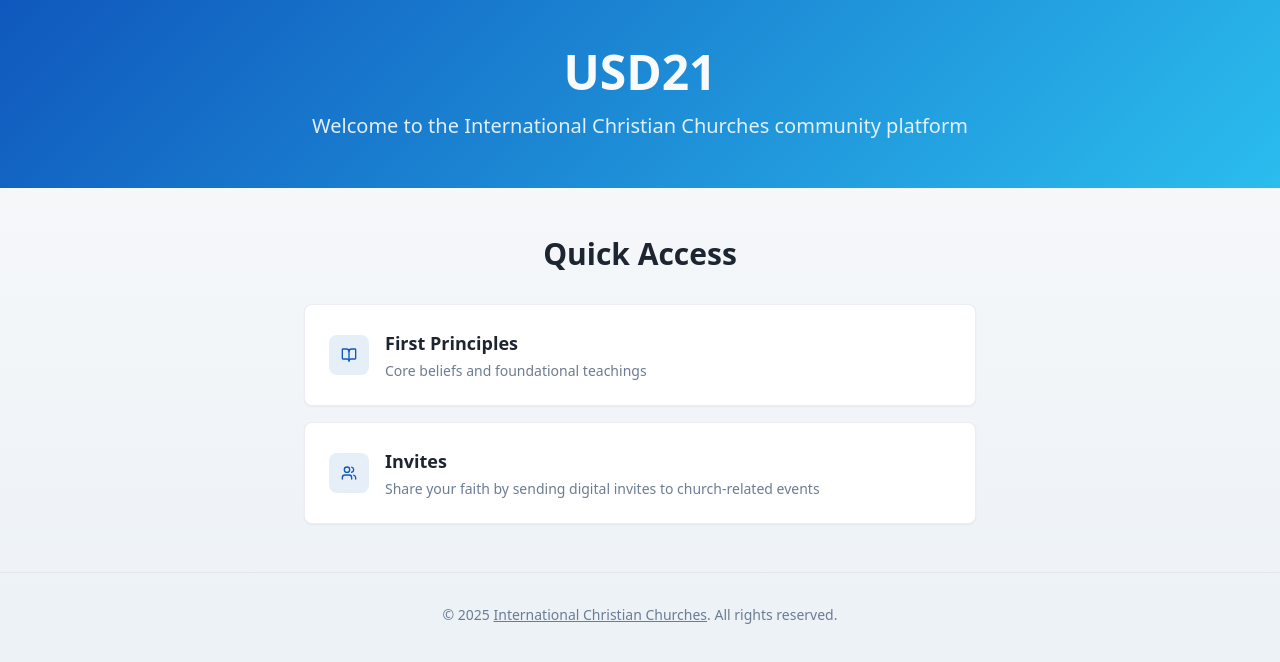
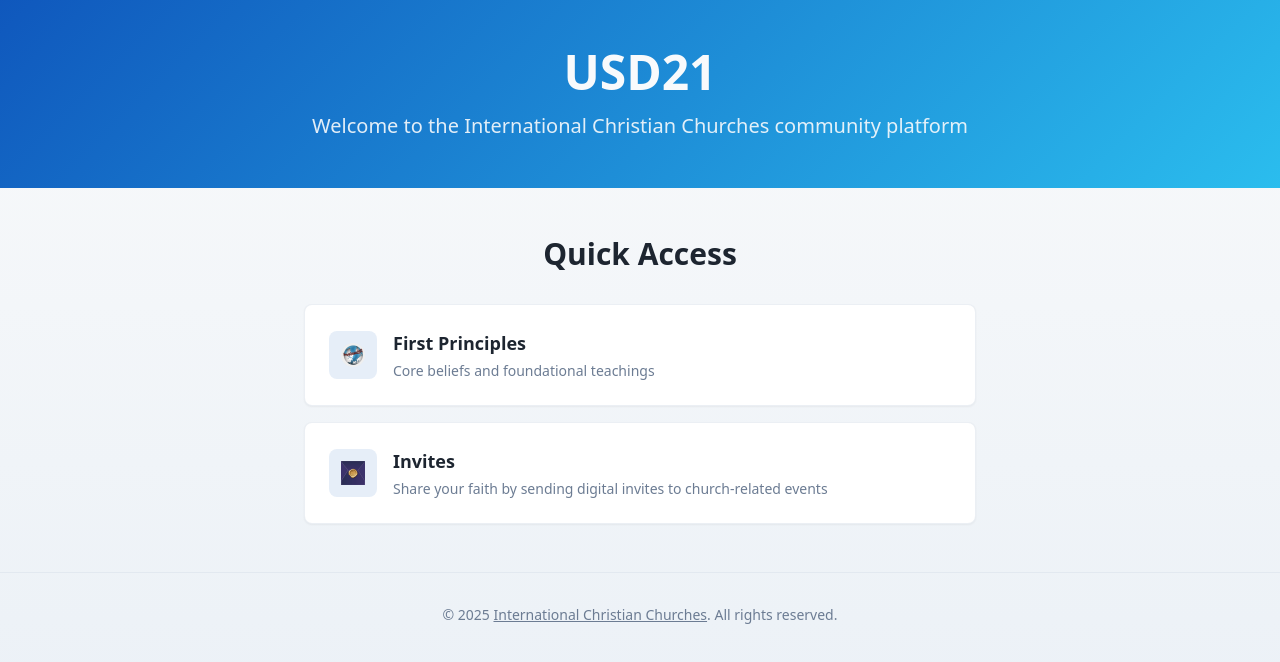
Before and after one commit to jasonmcneill/icc-app, a React (Vite) app: page / in a window 1280 px wide. Shown: the top 662 px of the page. Built offline with nearby package versions, Linux system fonts and the light colour scheme.

Commit message:
Update button icons
Change the icons for the "First Principles" and "Invites" buttons to the specified URLs, resizing as needed.

```diff
--- a/src/components/HomePage.tsx
+++ b/src/components/HomePage.tsx
@@ -1,19 +1,20 @@
 import { Button } from "@/components/ui/button";
 import { Card } from "@/components/ui/card";
-import { BookOpen, Users } from "lucide-react";
+import firstPrinciplesIcon from "@/assets/first-principles-icon.png";
+import invitesIcon from "@/assets/invites-icon.png";
 
 const HomePage = () => {
   const menuItems = [
     {
       title: "First Principles",
       description: "Core beliefs and foundational teachings",
-      icon: BookOpen,
+      icon: firstPrinciplesIcon,
       href: "https://firstprinciples.mobi/?utm_source=usd21-app"
     },
     {
       title: "Invites",
       description: "Share your faith by sending digital invites to church-related events",
-      icon: Users,
+      icon: invitesIcon,
       href: "https://invites.mobi/?utm_source=usd21-app"
     }
   ];
@@ -52,7 +53,7 @@ const HomePage = () => {
                 >
                   <div className="flex items-center w-full">
                     <div className="bg-primary/10 p-3 rounded-lg mr-4 group-hover:bg-primary/20 transition-colors">
-                      <item.icon className="w-6 h-6 text-primary" />
+                      <img src={item.icon} alt={`${item.title} icon`} className="w-6 h-6" />
                     </div>
                     <div className="flex-1">
                       <h3 className="text-lg font-semibold text-foreground group-hover:text-primary transition-colors">
```
Also changed, not shown: src/assets/first-principles-icon.png (added), src/assets/invites-icon.png (added).
